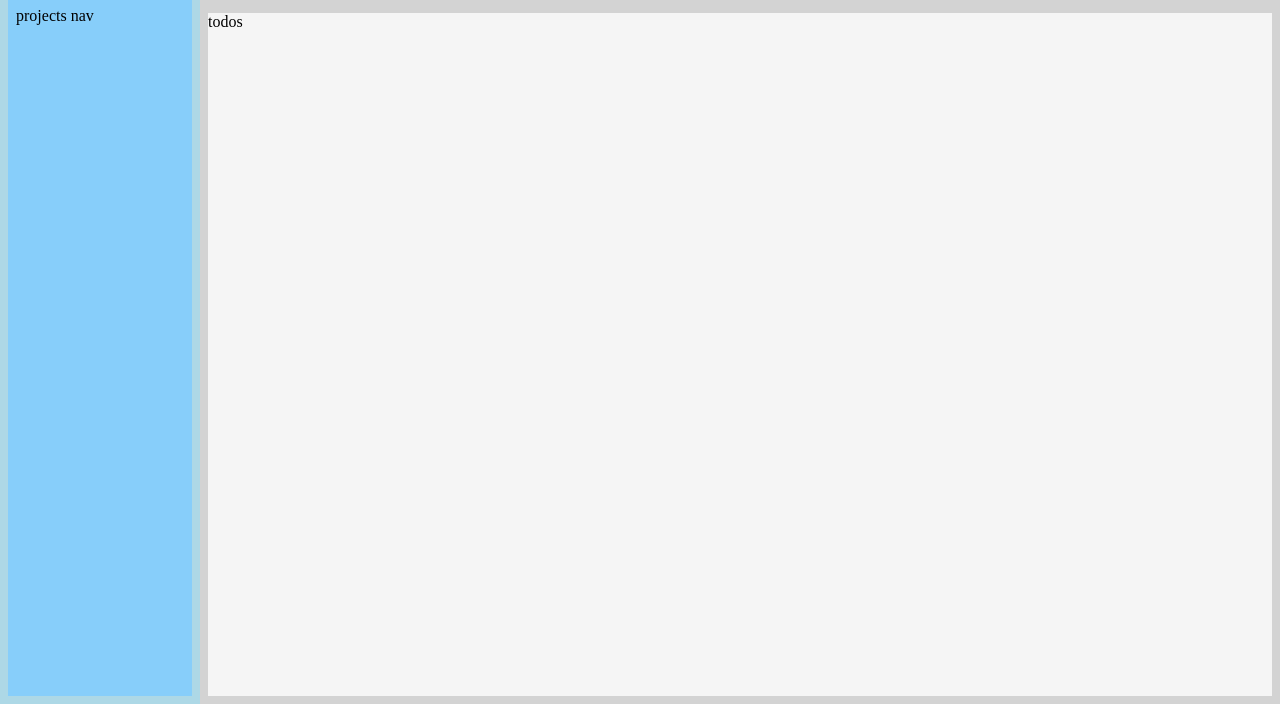
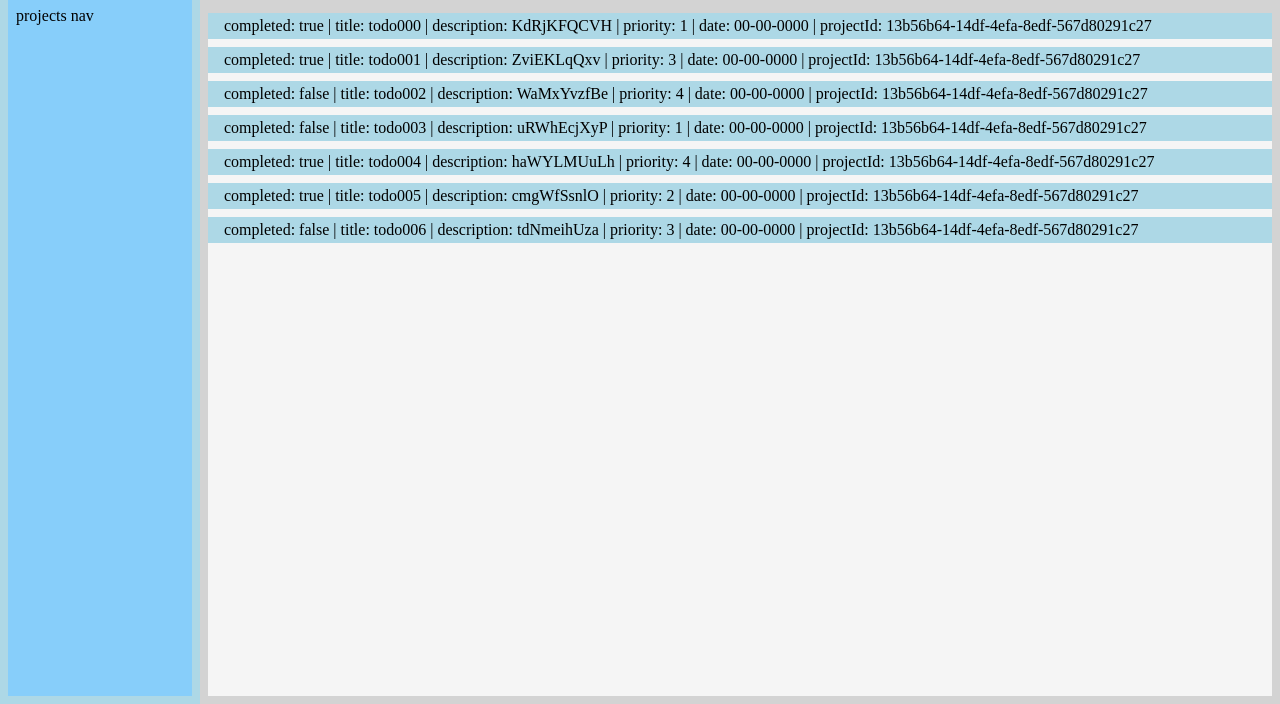
Before and after one commit to jacobsmithdev/todo-list-top, a website built with webpack: page src/index.html in a window 1280 px wide. Shown: the part 96-800 px from the top of the page. Built offline with nearby package versions, Linux system fonts and the light colour scheme.

Commit message:
feat: Add prototype UI component for displaying active todos
Add rough prototype for displaying active todos in UI.

```diff
--- a/src/index.html
+++ b/src/index.html
@@ -19,7 +19,6 @@
             <p class="todos-header__description">description</p>
         </div>
         <div class="todos" id="todos">
-            todos
         </div>
     </main>
 </body>
--- a/src/index.js
+++ b/src/index.js
@@ -5,6 +5,12 @@ import controller from "./modules/controller";
 import observer from "./modules/observer.js";
 import testData from "./modules/testData.js";
 import TodoQuery from "./modules/classes/TodoQuery.js";
+import createActiveTodoDisplay from './modules/UI/ActiveTodos/ActiveTodos.js';
+
+
+const activeTodosContainer = document.querySelector('#todos');
+const activeTodosDisplay = createActiveTodoDisplay();
+activeTodosContainer.append(activeTodosDisplay.display);
 
 const [projects, todos] = testData.createProjectArray(5);
 projects.forEach(project => controller.addProject(project));
--- /dev/null
+++ b/src/modules/UI/ActiveTodos/ActiveTodos.css
@@ -0,0 +1,9 @@
+.todo-display {
+    display: grid;
+    gap: 8px;
+}
+
+.todo-display__item {
+    background-color: lightblue;
+    padding: 4px 16px;
+}
--- /dev/null
+++ b/src/modules/UI/ActiveTodos/ActiveTodos.js
@@ -0,0 +1,38 @@
+import './ActiveTodos.css';
+
+import { subscribe } from "../../observer.js";
+import { getActiveTodos } from "../../controller.js";
+
+export default function createActiveTodoDisplay() {
+
+    const display = document.createElement('div');
+    display.classList.add('todo-display')
+
+    function render() {
+        display.textContent = '';
+        const todos = getActiveTodos();
+
+        const todoDisplays = todos.map(todo => {
+            const todoDisplay = document.createElement('div');
+            todoDisplay.classList.add('todo-display__item')
+
+            todoDisplay.textContent = `completed: ${todo.completed} |
+                                       title: ${todo.title} |
+                                       description: ${todo.description} |
+                                       priority: ${todo.priority} |
+                                       date: ${todo.date} |
+                                       projectId: ${todo.projectId}`;
+            return todoDisplay;
+        })
+
+        todoDisplays.forEach(todoDisplay => {
+            display.append(todoDisplay);
+        });
+    }
+
+    subscribe('activeTodosUpdate', render);
+
+    return {
+        display,
+    }
+}
```
